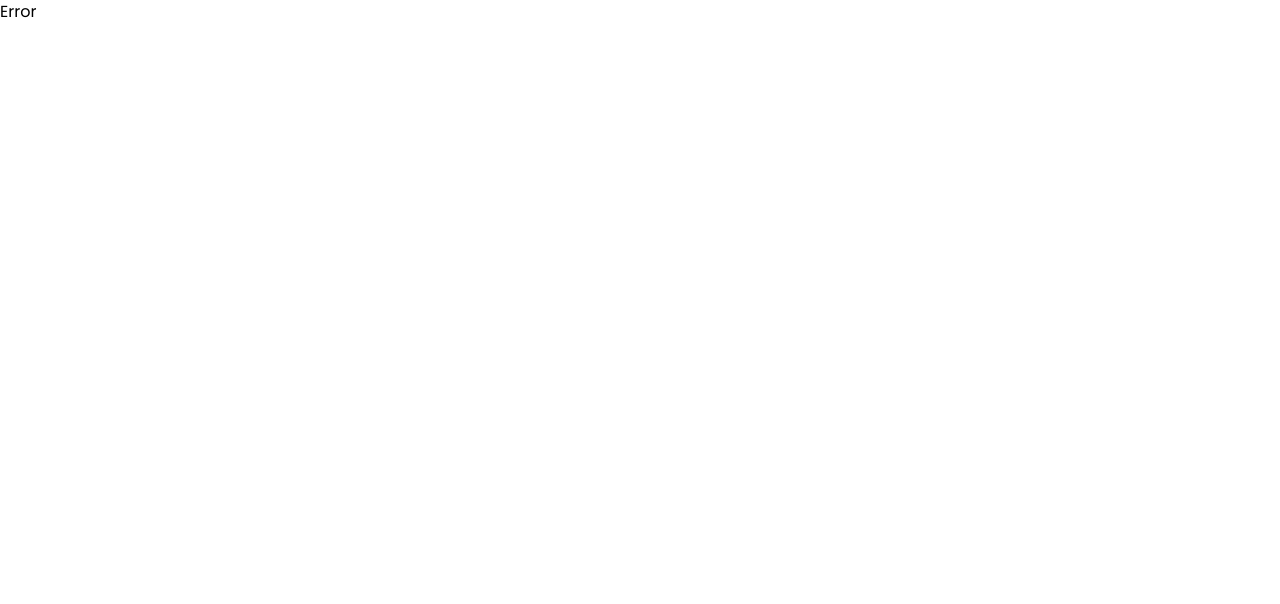
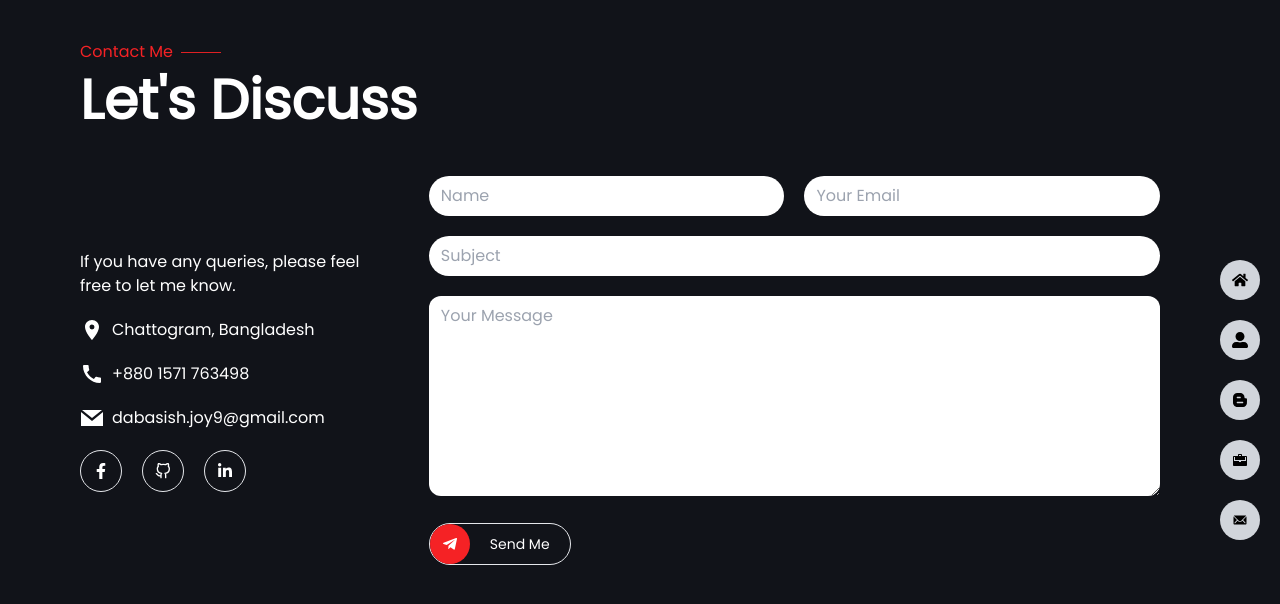
Before and after one commit to DabasishDasJoy/portfolio, a React (Create React App) app: page /contact in a window 1280 px wide. Before the commit this address had no page. Shown: the top 604 px of the page. Built offline with nearby package versions, Linux system fonts and the light colour scheme.

Commit message:
contact form completed

```diff
--- a/package.json
+++ b/package.json
@@ -3,6 +3,7 @@
   "version": "0.1.0",
   "private": true,
   "dependencies": {
+    "@emailjs/browser": "^3.10.0",
     "@testing-library/jest-dom": "^5.16.5",
     "@testing-library/react": "^13.4.0",
     "@testing-library/user-event": "^13.5.0",
@@ -12,6 +13,7 @@
     "react-router-dom": "^6.4.5",
     "react-scripts": "5.0.1",
     "react-type-animation": "^2.1.2",
+    "sweetalert": "^2.1.2",
     "web-vitals": "^2.1.4"
   },
   "scripts": {
--- a/src/components/PageTitle/PageTitle.jsx
+++ b/src/components/PageTitle/PageTitle.jsx
@@ -2,7 +2,7 @@ import React from "react";
 
 const PageTitle = ({ children, subtitle }) => {
   return (
-    <div className="">
+    <div className="mb-5">
       <p className="text-primary flex items-center gap-2">
         {subtitle} <hr className="w-10 border-primary opacity-90" />
       </p>
--- /dev/null
+++ b/src/pages/Contact/Contact/Contact.jsx
@@ -0,0 +1,139 @@
+import emailjs from "@emailjs/browser";
+import React, { useRef } from "react";
+import { FaFacebookF, FaLinkedinIn, FaTelegramPlane } from "react-icons/fa";
+import { FiGithub } from "react-icons/fi";
+import { GrMail } from "react-icons/gr";
+import { MdCall, MdLocationOn } from "react-icons/md";
+import swal from "sweetalert";
+import ButtonPrimary from "../../../components/ButtonPrimary/ButtonPrimary";
+import PageTitle from "../../../components/PageTitle/PageTitle";
+
+const Contact = () => {
+  const form = useRef();
+
+  const sendEmail = (e) => {
+    e.preventDefault();
+
+    emailjs
+      .sendForm(
+        "service_76aufcm",
+        "template_6d9lyni",
+        form.current,
+        "BZNDyEobaUKHURZSH"
+      )
+      .then(
+        (result) => {
+          if (result.status === 200) {
+            swal(
+              "Thanks for Contacting Me.",
+              "I will reach you out soon.",
+              "success"
+            );
+          }
+        },
+        (error) => {
+          console.log(error.text);
+        }
+      );
+  };
+  return (
+    <div className="bg-secondary min-h-screen px-20 py-10">
+      <PageTitle subtitle={"Contact Me"}>Let's Discuss</PageTitle>
+
+      <section className="text-white flex items-center my-10">
+        <div className="flex flex-col gap-5 ">
+          <p className="">
+            If you have any queries, please feel free to let me know.
+          </p>
+          <div className="flex items-center gap-2">
+            <MdLocationOn className="w-6 h-6" />
+            <p>Chattogram, Bangladesh</p>
+          </div>
+          <div className="flex items-center gap-2">
+            <MdCall className="w-6 h-6" />
+            <p>+880 1571 763498</p>
+          </div>
+          <div className="flex items-center gap-2">
+            <GrMail className="w-6 h-6" />
+            <p>dabasish.joy9@gmail.com</p>
+          </div>
+
+          <div className="flex gap-5">
+            <a
+              href=""
+              target={"_blank"}
+              rel="noreferrer"
+              className="border p-3 rounded-full"
+            >
+              <FaFacebookF />
+            </a>
+            <a
+              href=""
+              target={"_blank"}
+              rel="noreferrer"
+              className="border p-3 rounded-full"
+            >
+              <FiGithub />
+            </a>
+            <a
+              href=""
+              target={"_blank"}
+              rel="noreferrer"
+              className="border p-3 rounded-full"
+            >
+              <FaLinkedinIn />
+            </a>
+          </div>
+        </div>
+        <form
+          ref={form}
+          onSubmit={sendEmail}
+          className=" flex flex-col w-full px-10"
+        >
+          <div className="grid grid-cols-6 gap-5 text-black">
+            <div className="col-span-full sm:col-span-3">
+              <input
+                id="Name"
+                name="user_name"
+                type="text"
+                placeholder="Name"
+                className="w-full rounded-full px-3 py-2"
+              />
+            </div>
+            <div className="col-span-full sm:col-span-3">
+              <input
+                type="email"
+                name="user_email"
+                placeholder="Your Email"
+                className="w-full rounded-full px-3 py-2"
+              />
+            </div>
+            <div className="col-span-full">
+              <input
+                type="text"
+                name="subject"
+                placeholder="Subject"
+                className="w-full rounded-full px-3 py-2"
+              />
+            </div>
+            <div className="col-span-full">
+              <textarea
+                id="message"
+                name="message"
+                placeholder="Your Message"
+                className="w-full h-[200px] rounded-xl px-3 py-2"
+              ></textarea>
+            </div>
+          </div>
+          <div className="mt-5">
+            <ButtonPrimary type="submit" name={"Send Me"}>
+              <FaTelegramPlane />
+            </ButtonPrimary>
+          </div>
+        </form>
+      </section>
+    </div>
+  );
+};
+
+export default Contact;
--- a/src/routes/router.js
+++ b/src/routes/router.js
@@ -2,6 +2,7 @@ import { createBrowserRouter } from "react-router-dom";
 import Main from "../layouts/Main";
 import About from "../pages/About/About/About";
 import Blog from "../pages/Blog/Blog";
+import Contact from "../pages/Contact/Contact/Contact";
 import Home from "../pages/Home/Home/Home";
 
 export const router = createBrowserRouter([
@@ -22,6 +23,10 @@ export const router = createBrowserRouter([
         path: "/about",
         element: <About></About>,
       },
+      {
+        path: "/contact",
+        element: <Contact></Contact>,
+      },
     ],
   },
 ]);
```
Also changed, not shown: 1 other file (tests, documents, lock files or other folders).
